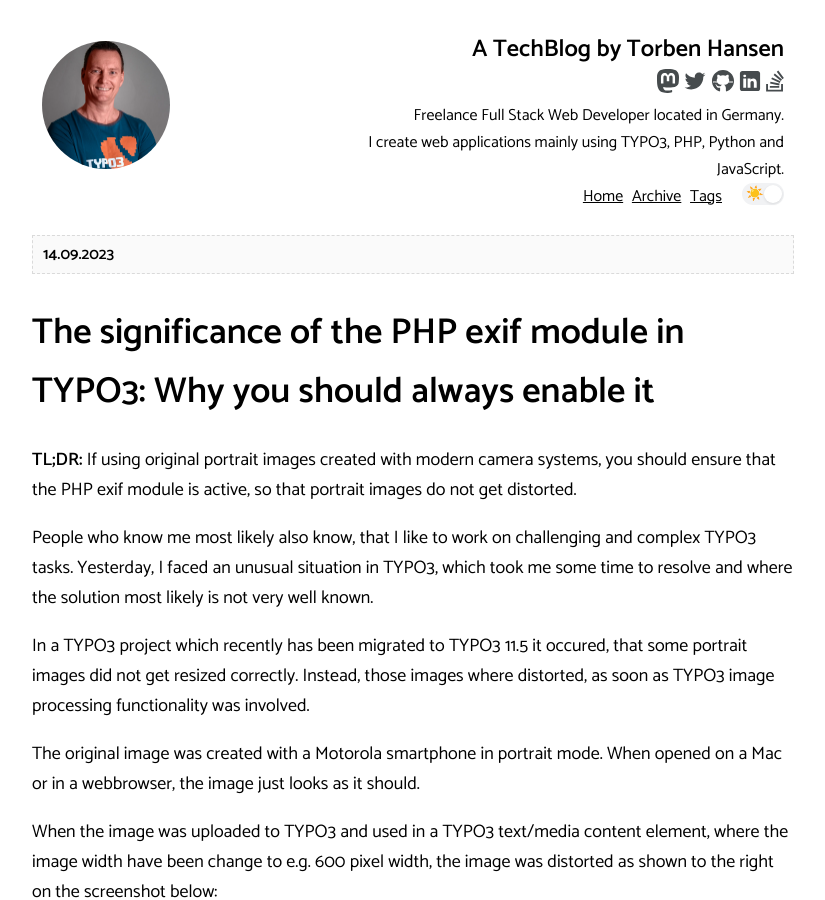
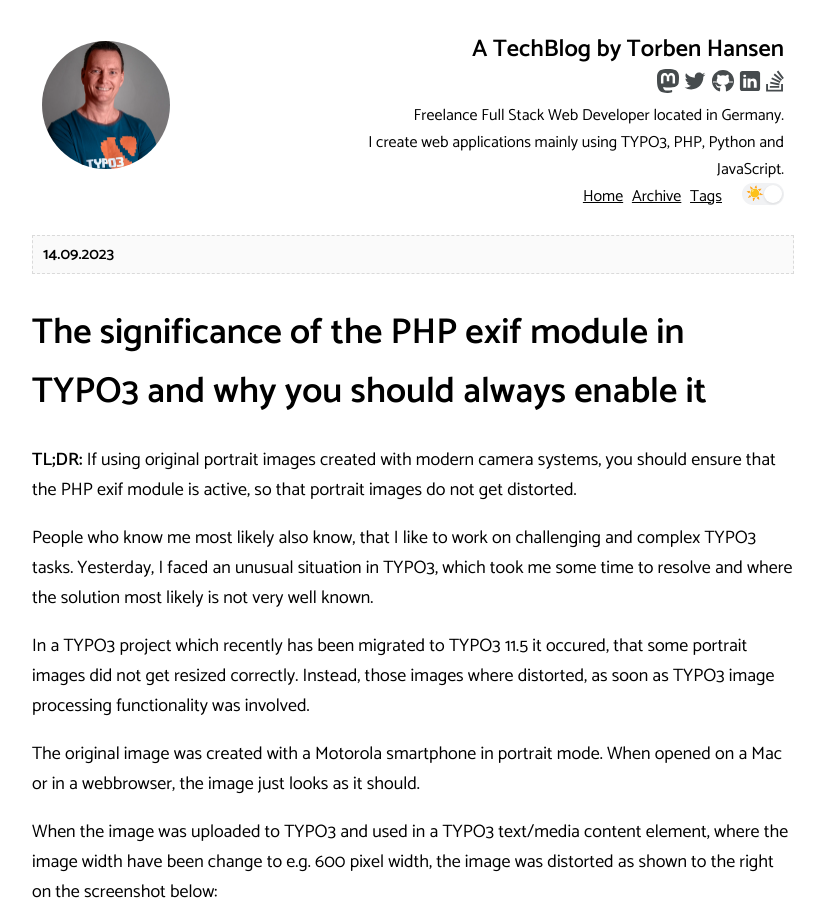
Before and after one commit to derhansen/derhansen.github.io, a Jekyll site: the page built from _posts/2023-09-20-why-you-should-use-typo3-with-php-mod-exif.md, in a window 1280 px wide and 900 px high. Shown: the whole window, without its empty margins (227-1052 px from the left). Built offline with Jekyll 4.4.1, drawn with Linux system fonts in a browser that asks for light colours; comment, search, counter and statistics services are not loaded.

Commit message:
Updated title of last blogpost

```diff
--- a/_posts/2023-09-20-why-you-should-use-typo3-with-php-mod-exif.md
+++ b/_posts/2023-09-20-why-you-should-use-typo3-with-php-mod-exif.md
@@ -1,6 +1,6 @@
 ---
 layout: post
-title: 'The significance of the PHP exif module in TYPO3: Why you should always enable it'
+title: 'The significance of the PHP exif module in TYPO3 and why you should always enable it'
 date: '2023-09-14T15:00:00.000+02:00'
 author: Torben Hansen
 tags:
```
Also changed, not shown: other parts of _posts/2023-09-20-why-you-should-use-typo3-with-php-mod-exif.md (+1 -1 lines).
